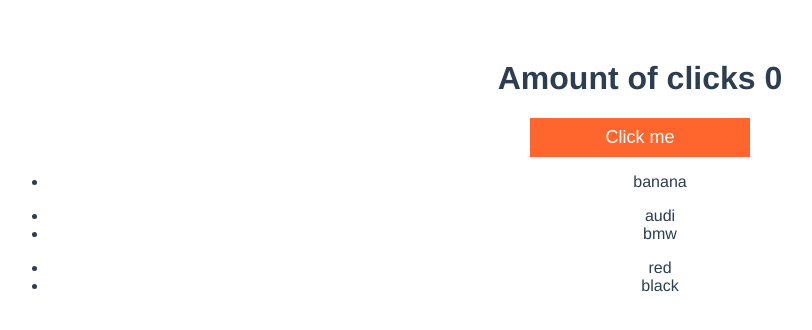
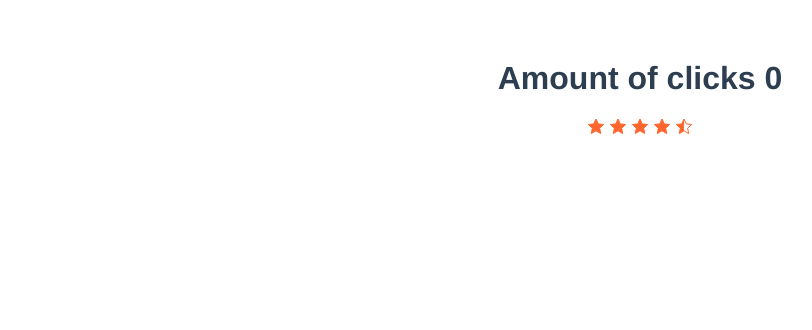
Before and after one commit to resinner/Vue_App, a Vue app in the folder my-first-app/: page / in a window 1280 px wide. Shown: the top 330 px of the page, without its empty margins (0-812 px from the left). Built offline with nearby package versions, Linux system fonts and the light colour scheme.

Commit message:
Add StarRating component

```diff
--- a/my-first-app/src/App.vue
+++ b/my-first-app/src/App.vue
@@ -1,20 +1,20 @@
 <template>
   <div :id="$style.app">
     <h1>{{ title }}</h1>
-    <Button @click="increment">Click me</Button>
-    <DirectivesTest></DirectivesTest>
+    <!-- <Button @click="increment">Click me</Button> -->
+    <StarRating :rating="4.5"/>
   </div>
 </template>
 
 <script>
-import Button from "./components/Button.vue";
-import DirectivesTest from "./components/DirectivesTast.vue";
+// import Button from "./components/Button.vue";
+import StarRating from "./components/StarRating.vue";
 
 export default {
   name: "App",
   components: {
-    Button,
-    DirectivesTest,
+    // Button,
+    StarRating,
   },
   data() {
     return {
--- /dev/null
+++ b/my-first-app/src/components/StarRating.vue
@@ -0,0 +1,63 @@
+<template>
+  <div class="star-rating">
+    <span v-for="index in starLimit" :key="index" class="star star--outlined"></span>
+    <div class="star-rating__colored" :style="ratingWidthStyle">
+        <span v-for="index in starLimit" :key="index" class="star star--colored"></span>
+    </div>
+  </div>
+</template>
+
+<script>
+export default {
+  name: "StarRating",
+  props: {
+    rating: {
+      type: Number,
+      default: 0,
+    },
+    starLimit: {
+      type: Number,
+      default: 5,
+    },
+  },
+  computed: {
+    ratingWidth() {
+      return this.rating / this.starLimit * 100
+    },
+    ratingWidthStyle() {
+      return `width: ${this.ratingWidth}%;`
+    }
+  }
+};
+</script>
+
+
+<style lang="scss" scoped>
+.star-rating {
+  position: relative;
+  display: inline-flex;
+
+  &__colored {
+    display: inline-flex;
+    position: absolute;
+    width: 0;
+    height: 100%;
+    top: 0;
+    left: 0;
+    overflow: hidden;
+  }
+  .star {
+    display: inline-block;
+    width: 16px;
+    height: 16px;
+    margin: 0 3px;
+    flex-shrink: 0;
+    &--colored {
+      background: url('../../public/img/star-yellow.svg') center no-repeat;
+    }
+    &--outlined {
+      background: url('../../public/img/star-outlined.svg') center no-repeat;
+    }
+  }
+}
+</style>
```
Also changed, not shown: my-first-app/public/img/star-outlined.svg (added), my-first-app/public/img/star-yellow.svg (added).
